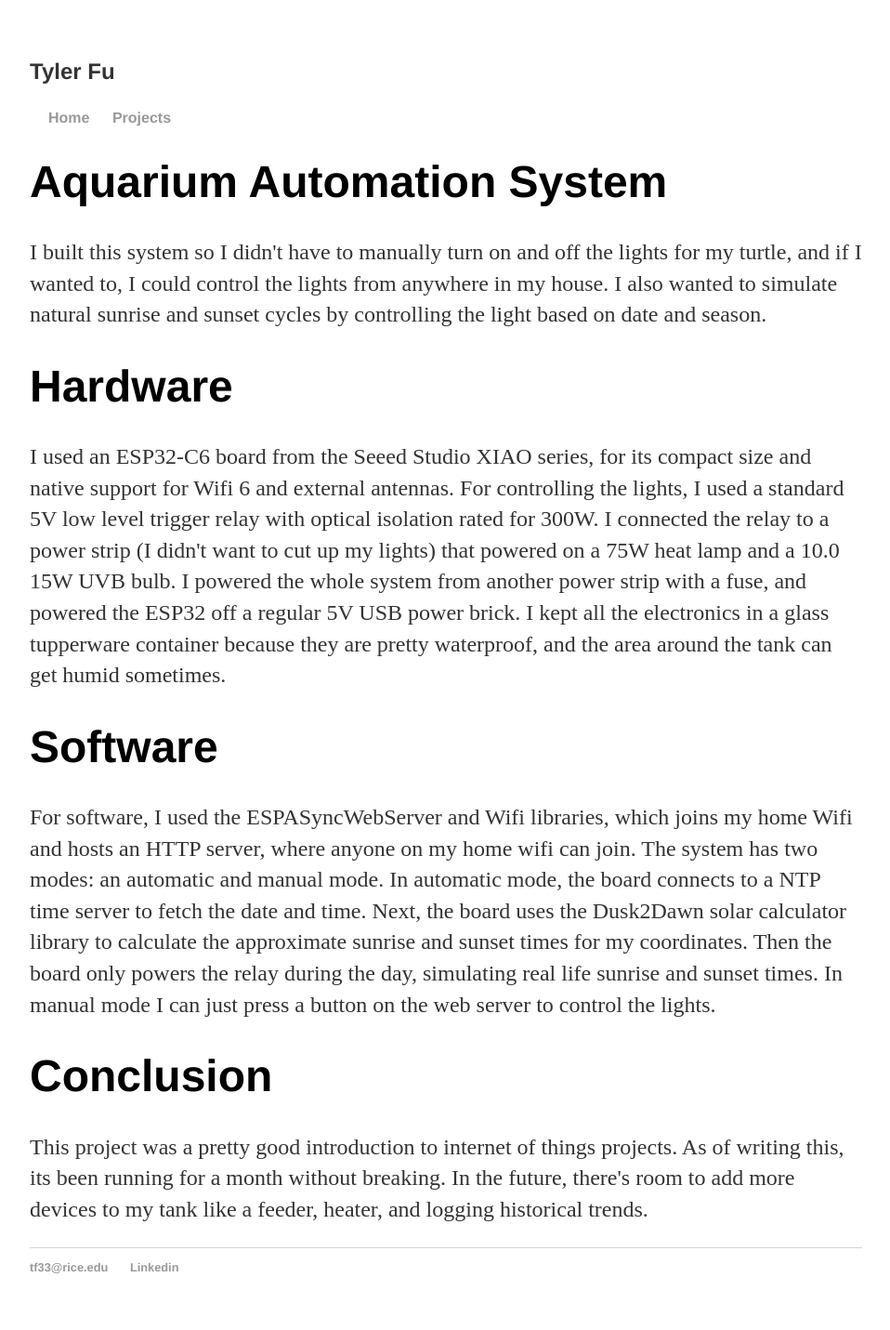
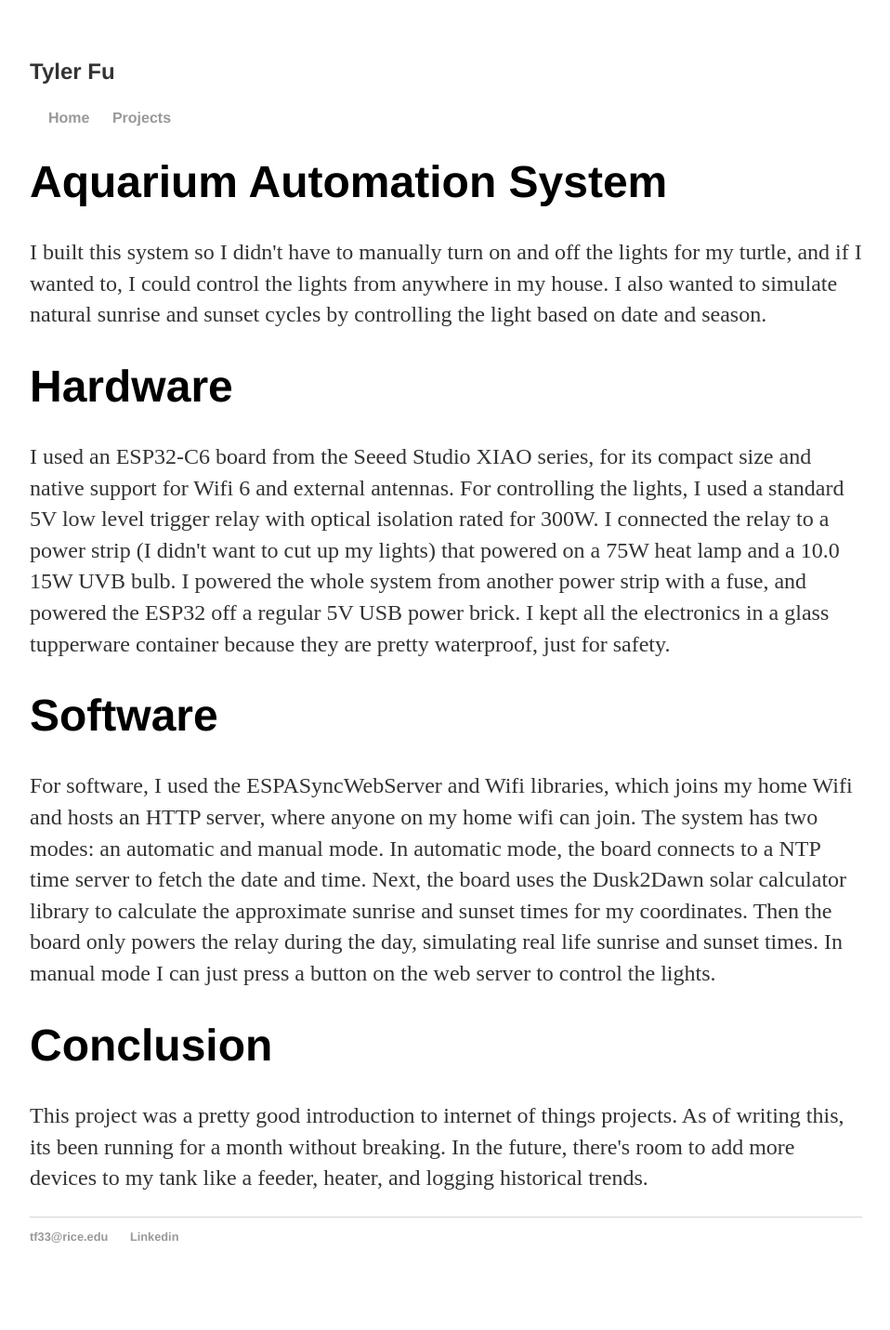
Before and after one commit to tfu1897/tfu1897.github.io, a Jekyll site: the page built from Projects/tank.html, in a window 1280 px wide. Shown: the whole page at 93% size, without its empty margins (160-1118 px from the left). Built offline with Jekyll 4.4.1, drawn with Linux system fonts in a browser that asks for light colours; after the commit the page ends 1398 px from its top, so only the background shows below that.

Commit message:
Update tank.html

```diff
--- a/Projects/tank.html
+++ b/Projects/tank.html
@@ -9,7 +9,7 @@
 </div><!-- /.blurb -->
 <div class="hardware">
 	<h1>Hardware</h1>
-	<p>I used an ESP32-C6 board from the Seeed Studio XIAO series, for its compact size and native support for Wifi 6 and external antennas.  For controlling the lights, I used a standard 5V low level trigger relay with optical isolation rated for 300W. I connected the relay to a power strip (I didn't want to cut up my lights) that powered on a 75W heat lamp and a 10.0 15W UVB bulb.  I powered the whole system from another power strip with a fuse, and powered the ESP32 off a regular 5V USB power brick. I kept all the electronics in a glass tupperware container because they are pretty waterproof, and the area around the tank can get humid sometimes. </p>
+	<p>I used an ESP32-C6 board from the Seeed Studio XIAO series, for its compact size and native support for Wifi 6 and external antennas.  For controlling the lights, I used a standard 5V low level trigger relay with optical isolation rated for 300W. I connected the relay to a power strip (I didn't want to cut up my lights) that powered on a 75W heat lamp and a 10.0 15W UVB bulb.  I powered the whole system from another power strip with a fuse, and powered the ESP32 off a regular 5V USB power brick. I kept all the electronics in a glass tupperware container because they are pretty waterproof, just for safety. </p>
 
 </div><!-- /.hardware -->
 <div class="software">
```
